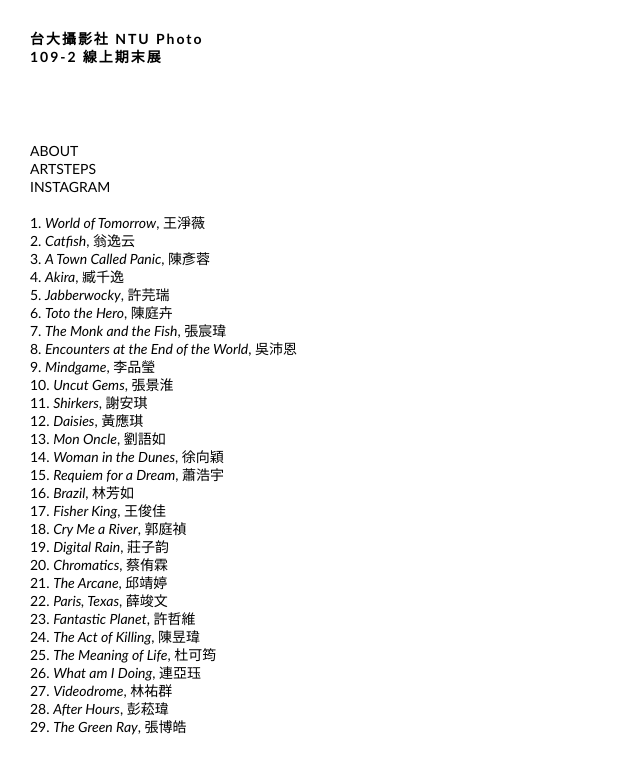
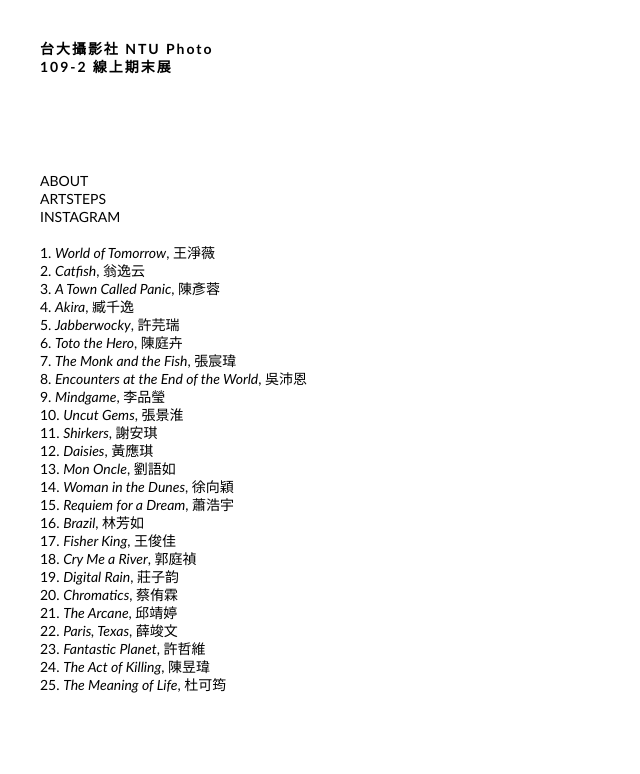
Before and after one commit to jadelien1618/ntuphoto, a plain HTML site: page index.html in a window 1280 px wide. Shown: the whole page, without its empty margins (0-640 px from the left). Drawn offline with Linux system fonts and the light colour scheme.

Commit message:
210608 19:05

```diff
--- a/index.html
+++ b/index.html
@@ -109,14 +109,7 @@
 							24. <i>The Act of Killing</i>, 陳昱瑋</a></li>
 						<li><a href="javascript: void(0);" onClick="toggle('test','all'); topFunction();" class = "item">
 							25. <i>The Meaning of Life</i>, 杜可筠</a></li>
-						<li><a href="javascript: void(0);" onClick="toggle('test2','all'); topFunction();" class = "item">
-							26. <i>What am I Doing</i>, 連亞珏</a></li>
-						<li><a href="javascript: void(0);" onClick="toggle('test','all'); topFunction();" class = "item">
-							27. <i>Videodrome</i>, 林祐群</a></li>
-						<li><a href="javascript: void(0);" onClick="toggle('test2','all'); topFunction();" class = "item">
-							28. <i>After Hours</i>, 彭菘瑋</a></li>
-						<li><a href="javascript: void(0);" onClick="toggle('test','all'); topFunction();" class = "item">
-							29. <i>The Green Ray</i>, 張博皓</a></li>
+
 					</ul>
 				</nav>
 			</div>
--- a/style.css
+++ b/style.css
@@ -4,13 +4,13 @@
 }
 
 header {
-  padding: 30px;
+  padding: 40px;
 }
 
 nav ul {
 	list-style-type: none;
-	padding: 30px;
-  padding-bottom:60px;
+	padding: 40px;
+  padding-top:40px;
 }
 
 .header {
@@ -77,7 +77,7 @@
 
 #left {
   position: absolute;
-  width: 360px;
+  width: 390px;
   height: 800px;
 }
 
```
Also changed, not shown: 1 other file.
